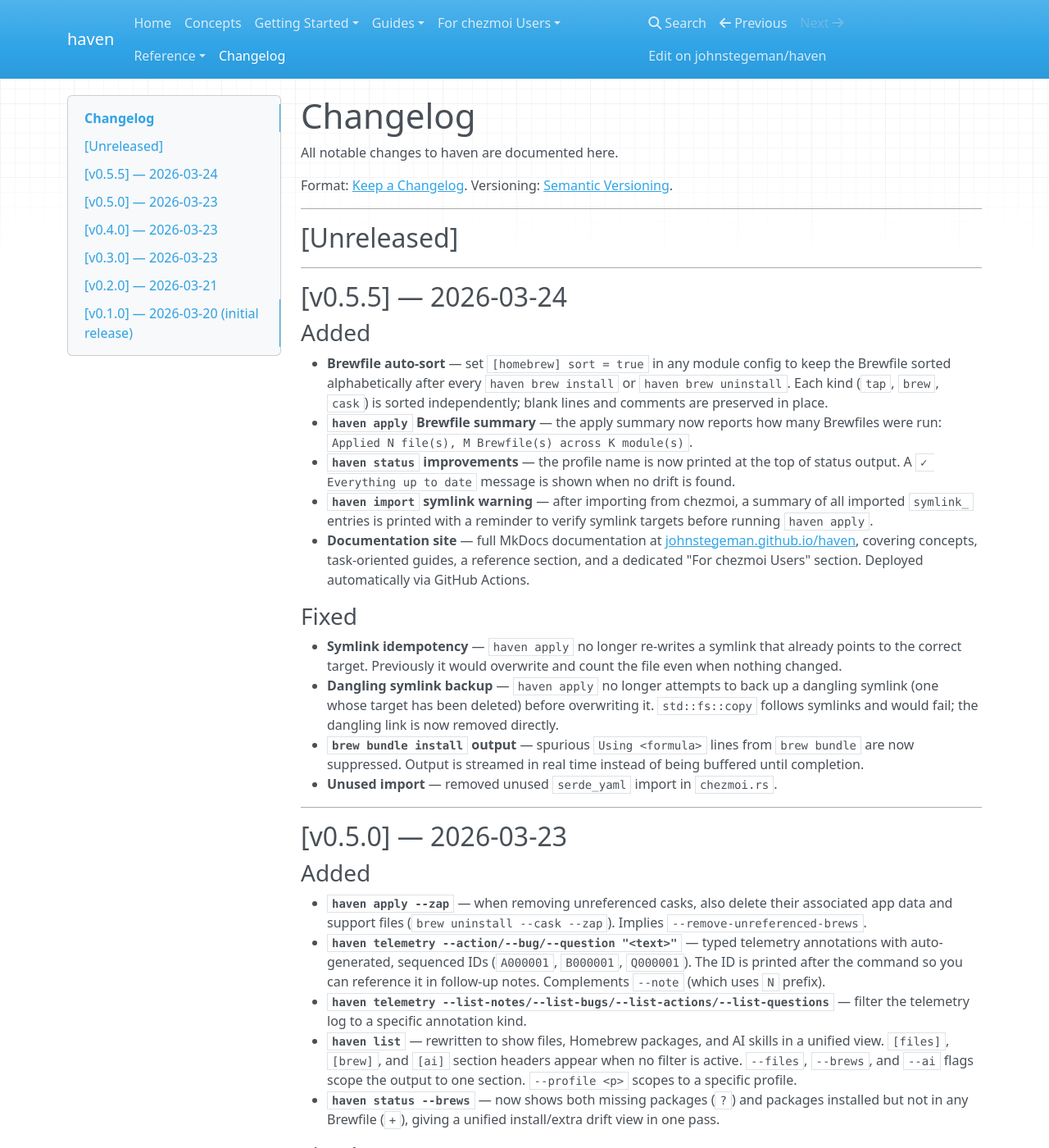
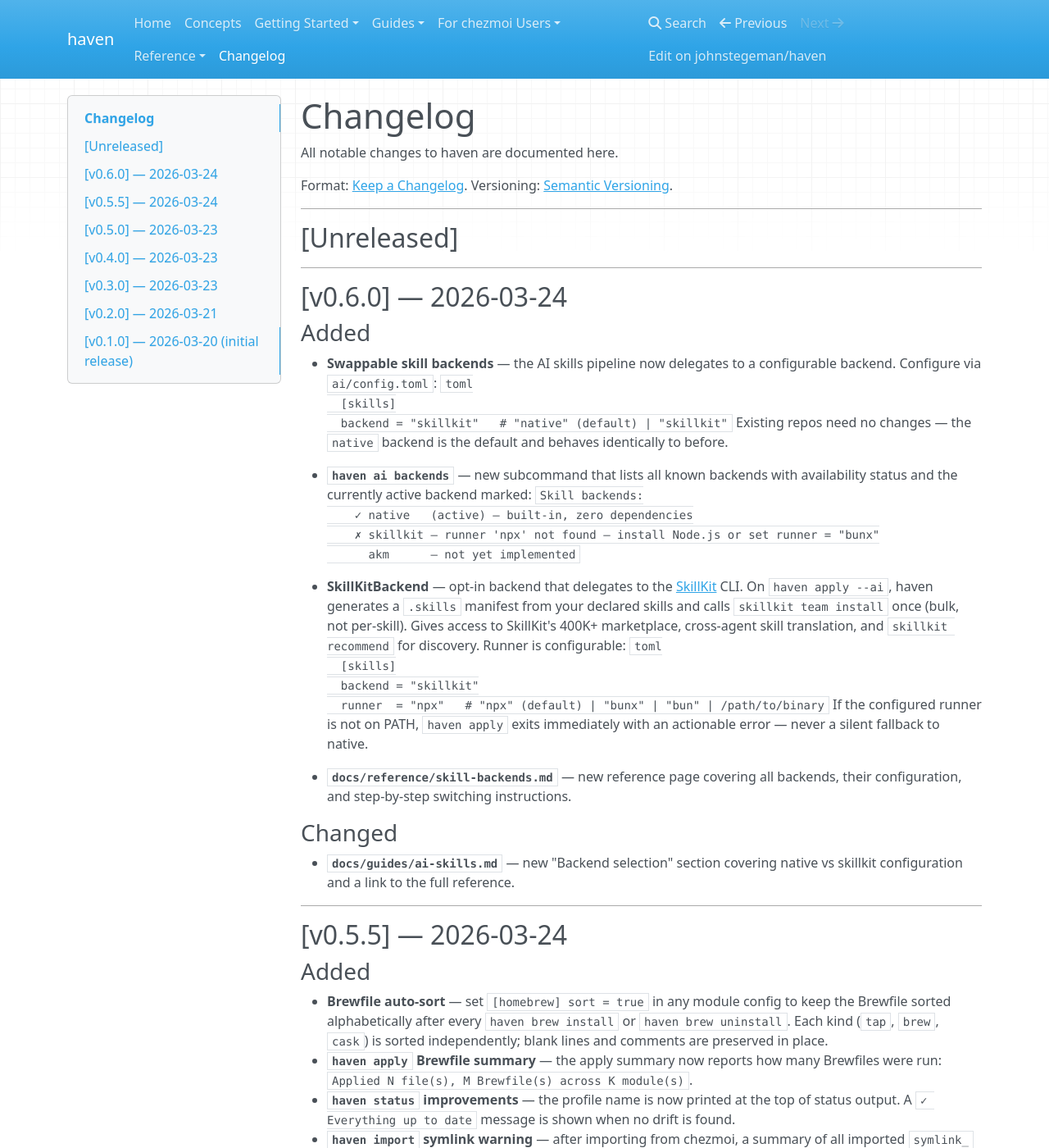
Before and after one commit to johnstegeman/haven, an MkDocs documentation site: the page built from docs/changelog.md, in a window 1280 px wide and 1400 px high. Shown: the whole window at 82% size. Built offline with MkDocs 1.6.1, drawn with Linux system fonts in a browser that asks for light colours; nearby versions of some CDN libraries.

Commit message:
chore: release v0.6.0 — bump version, update CHANGELOG and COMMANDS.md

````diff
--- a/CHANGELOG.md
+++ b/CHANGELOG.md
@@ -8,6 +8,52 @@
 ---
 
 ## [Unreleased]
+
+---
+
+## [v0.6.0] — 2026-03-24
+
+### Added
+
+- **Swappable skill backends** — the AI skills pipeline now delegates to a
+  configurable backend. Configure via `ai/config.toml`:
+  ```toml
+  [skills]
+  backend = "skillkit"   # "native" (default) | "skillkit"
+  ```
+  Existing repos need no changes — the `native` backend is the default and
+  behaves identically to before.
+
+- **`haven ai backends`** — new subcommand that lists all known backends with
+  availability status and the currently active backend marked:
+  ```
+  Skill backends:
+    ✓ native   (active) — built-in, zero dependencies
+    ✗ skillkit — runner 'npx' not found — install Node.js or set runner = "bunx"
+      akm      — not yet implemented
+  ```
+
+- **SkillKitBackend** — opt-in backend that delegates to the
+  [SkillKit](https://skillkit.dev) CLI. On `haven apply --ai`, haven generates
+  a `.skills` manifest from your declared skills and calls
+  `skillkit team install` once (bulk, not per-skill). Gives access to
+  SkillKit's 400K+ marketplace, cross-agent skill translation, and
+  `skillkit recommend` for discovery. Runner is configurable:
+  ```toml
+  [skills]
+  backend = "skillkit"
+  runner  = "npx"   # "npx" (default) | "bunx" | "bun" | /path/to/binary
+  ```
+  If the configured runner is not on PATH, `haven apply` exits immediately
+  with an actionable error — never a silent fallback to native.
+
+- **`docs/reference/skill-backends.md`** — new reference page covering all
+  backends, their configuration, and step-by-step switching instructions.
+
+### Changed
+
+- **`docs/guides/ai-skills.md`** — new "Backend selection" section covering
+  native vs skillkit configuration and a link to the full reference.
 
 ---
 
--- a/Cargo.toml
+++ b/Cargo.toml
@@ -1,6 +1,6 @@
 [package]
 name = "haven"
-version = "0.5.5"
+version = "0.6.0"
 edition = "2021"
 description = "AI-first dotfiles & environment manager"
 license = "MIT"
````
Also changed, not shown: README.md (+10 -0 lines), docs/COMMANDS.md (+22 -0 lines), 1 other file.
